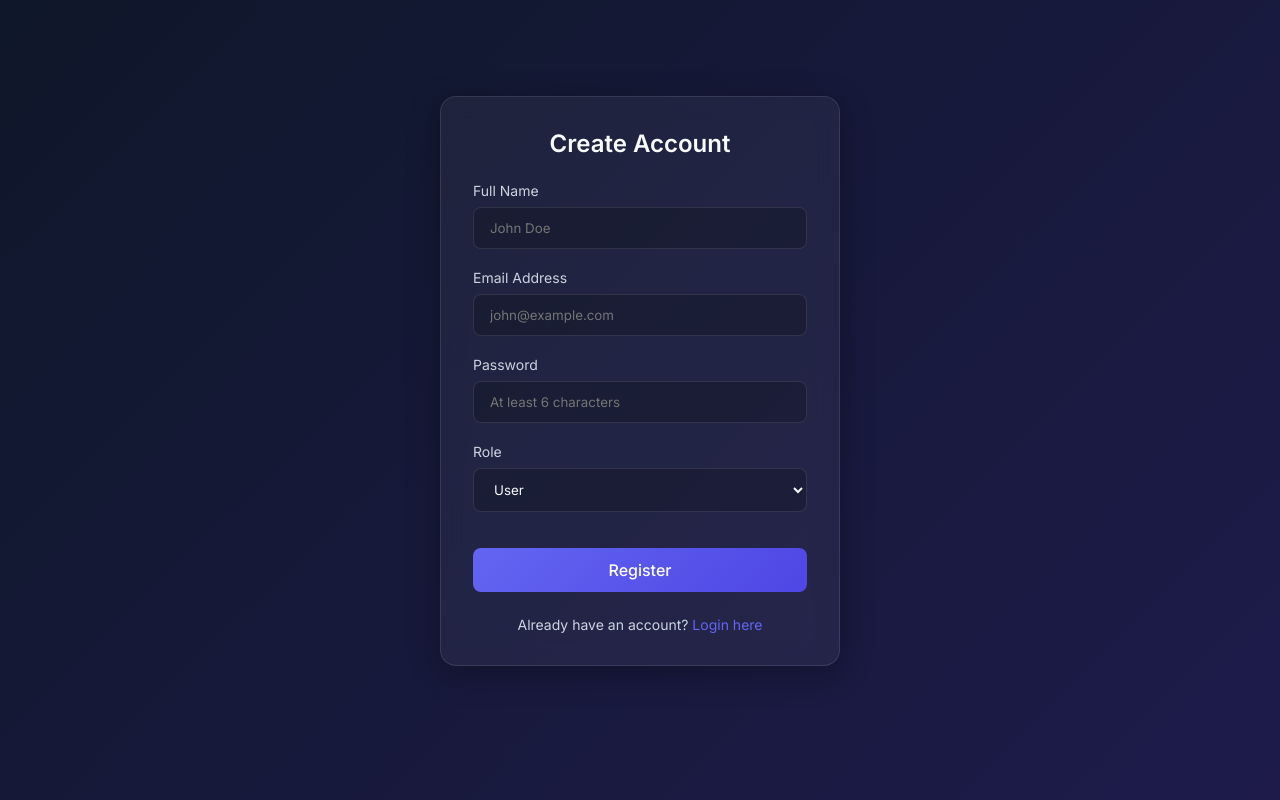
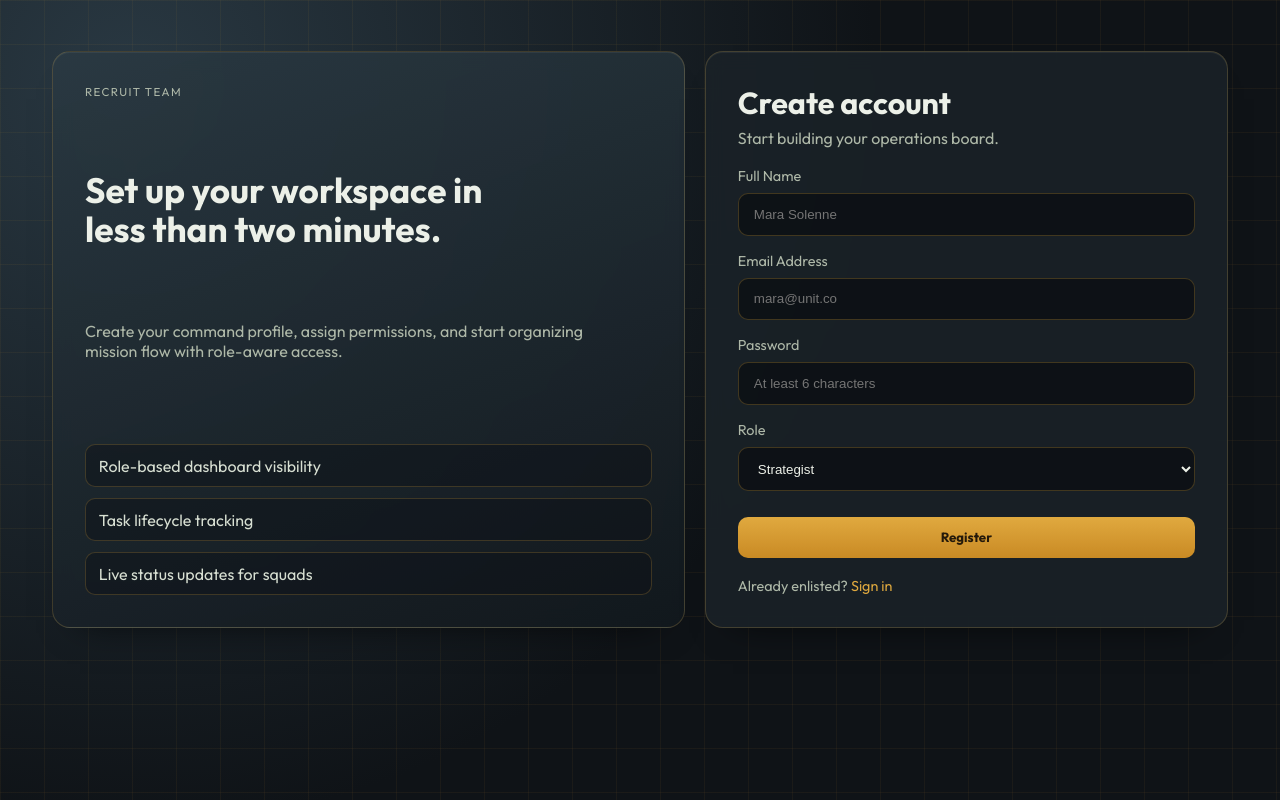
Before and after one commit to rakshith1928/backend-interview-api, a React (Vite) app in the folder frontend/: page /register in a window 1280 px wide. Built offline with nearby package versions, Linux system fonts and the light colour scheme; no server answers.

Commit message:
Refine auth pages with dribbble-inspired split layout

```diff
--- a/frontend/src/App.jsx
+++ b/frontend/src/App.jsx
@@ -35,12 +35,19 @@ function App() {
   return (
     <Router>
       <div className="app-container">
+        <div className="background-overlay" />
         {user && (
-          <nav className="navbar glass-panel">
-            <div className="nav-brand">Primetrade.ai API</div>
+          <nav className="navbar citadel-panel">
+            <div className="nav-brand">
+              <p className="overline">Clan Command</p>
+              <h1>War Table</h1>
+            </div>
             <div className="nav-user">
-              <span>{user.name} ({user.role})</span>
-              <button onClick={handleLogout} className="btn-secondary">Logout</button>
+              <div>
+                <p className="overline">Commander</p>
+                <p>{user.name} · {user.role}</p>
+              </div>
+              <button onClick={handleLogout} className="btn-secondary">Leave Camp</button>
             </div>
           </nav>
         )}
--- a/frontend/src/components/Register.jsx
+++ b/frontend/src/components/Register.jsx
@@ -33,8 +33,23 @@ function Register({ onLogin }) {
   }
 
   return (
-    <div className="auth-container glass-panel">
-      <h2>Create Account</h2>
+    <section className="auth-shell auth-shell-elevated">
+      <aside className="auth-aside auth-aside-refined citadel-panel">
+        <p className="overline">Recruit Team</p>
+        <h2>Set up your workspace in less than two minutes.</h2>
+        <p>Create your command profile, assign permissions, and start organizing mission flow with role-aware access.</p>
+        <ul className="benefit-list">
+          <li>Role-based dashboard visibility</li>
+          <li>Task lifecycle tracking</li>
+          <li>Live status updates for squads</li>
+        </ul>
+      </aside>
+
+      <div className="auth-container auth-container-refined citadel-panel">
+        <div className="auth-header">
+          <h2>Create account</h2>
+          <p>Start building your operations board.</p>
+        </div>
         {error && <div className="message error">{error}</div>}
         <form onSubmit={handleSubmit}>
           <div className="form-group">
@@ -45,7 +60,7 @@ function Register({ onLogin }) {
               value={formData.name}
               onChange={handleChange}
               required
-            placeholder="John Doe"
+              placeholder="Mara Solenne"
             />
           </div>
           <div className="form-group">
@@ -56,7 +71,7 @@ function Register({ onLogin }) {
               value={formData.email}
               onChange={handleChange}
               required
-            placeholder="john@example.com"
+              placeholder="mara@unit.co"
             />
           </div>
           <div className="form-group">
@@ -74,18 +89,19 @@ function Register({ onLogin }) {
           <div className="form-group">
             <label>Role</label>
             <select name="role" value={formData.role} onChange={handleChange}>
-            <option value="user">User</option>
-            <option value="admin">Admin</option>
+              <option value="user">Strategist</option>
+              <option value="admin">Warlord</option>
             </select>
           </div>
           <button type="submit" className="btn-primary" disabled={loading}>
-          {loading ? 'Registering...' : 'Register'}
+            {loading ? 'Creating account...' : 'Register'}
           </button>
         </form>
         <div className="auth-links">
-        Already have an account? <Link to="/login">Login here</Link>
+          Already enlisted? <Link to="/login">Sign in</Link>
         </div>
       </div>
+    </section>
   )
 }
 
--- a/frontend/src/index.css
+++ b/frontend/src/index.css
@@ -1,278 +1,228 @@
+@import url('https://fonts.googleapis.com/css2?family=Outfit:wght@300;400;500;600;700&display=swap');
+
 :root {
-  --primary-color: #6366f1;
-  --primary-hover: #4f46e5;
-  --secondary-color: #ec4899;
-  --bg-gradient-start: #0f172a;
-  --bg-gradient-end: #1e1b4b;
-  --glass-bg: rgba(255, 255, 255, 0.05);
-  --glass-border: rgba(255, 255, 255, 0.1);
-  --text-primary: #f8fafc;
-  --text-secondary: #cbd5e1;
-  --error-color: #ef4444;
-  --success-color: #10b981;
+  --bg-base: #0f1317;
+  --bg-elevated: #1b2329;
+  --panel: rgba(27, 35, 41, 0.85);
+  --panel-border: rgba(238, 195, 96, 0.2);
+  --text-main: #ecf0e8;
+  --text-muted: #aeb8a8;
+  --accent: #e0a93f;
+  --accent-strong: #c98a24;
+  --danger: #d3664f;
+  --success: #71b36b;
 }
 
-* {
-  box-sizing: border-box;
-  margin: 0;
-  padding: 0;
-}
+* { box-sizing: border-box; margin: 0; padding: 0; }
 
 body {
-  font-family: 'Inter', sans-serif;
-  background: linear-gradient(135deg, var(--bg-gradient-start) 0%, var(--bg-gradient-end) 100%);
-  color: var(--text-primary);
-  min-height: 100vh;
-  margin: 0;
-  overflow-x: hidden;
-}
-
-/* Glassmorphism Utilities */
-.glass-panel {
-  background: var(--glass-bg);
-  backdrop-filter: blur(12px);
-  -webkit-backdrop-filter: blur(12px);
-  border: 1px solid var(--glass-border);
-  border-radius: 16px;
-  box-shadow: 0 8px 32px 0 rgba(0, 0, 0, 0.3);
+  font-family: 'Outfit', sans-serif;
+  background: radial-gradient(circle at 10% 10%, #293842 0%, var(--bg-base) 55%);
+  color: var(--text-main);
+  min-height: 100dvh;
 }
 
 .app-container {
-  min-height: 100vh;
-  display: flex;
-  flex-direction: column;
+  min-height: 100dvh;
+  position: relative;
+  padding: 1.2rem;
 }
+
+.background-overlay {
+  position: fixed;
+  inset: 0;
+  pointer-events: none;
+  background-image: linear-gradient(rgba(224, 169, 63, 0.06) 1px, transparent 1px), linear-gradient(90deg, rgba(224, 169, 63, 0.06) 1px, transparent 1px);
+  background-size: 44px 44px;
+}
+
+.citadel-panel {
+  background: var(--panel);
+  border: 1px solid var(--panel-border);
+  border-radius: 18px;
+  box-shadow: 0 20px 36px -28px rgba(0, 0, 0, 0.85), inset 0 1px 0 rgba(255, 255, 255, 0.06);
+  backdrop-filter: blur(10px);
+}
+
+.navbar, .main-content, .dashboard-container { max-width: 1200px; margin: 0 auto; }
 
 .navbar {
   display: flex;
   justify-content: space-between;
   align-items: center;
-  padding: 1rem 2rem;
-  margin: 1rem;
-  border-radius: 12px;
+  padding: 1rem 1.25rem;
 }
 
-.nav-brand {
-  font-weight: 700;
-  font-size: 1.25rem;
-  background: linear-gradient(to right, var(--primary-color), var(--secondary-color));
-  -webkit-background-clip: text;
-  background-clip: text;
-  -webkit-text-fill-color: transparent;
+.nav-brand h1 { font-size: 1.5rem; font-weight: 600; }
+.overline { font-size: 0.72rem; letter-spacing: 0.12em; text-transform: uppercase; color: var(--text-muted); }
+
+.nav-user { display: flex; align-items: center; gap: 1rem; }
+
+.main-content { padding: 2rem 0.75rem; }
+
+.auth-shell { width: 100%; display: grid; grid-template-columns: 1.2fr 1fr; gap: 1rem; align-items: stretch; }
+.auth-aside, .auth-container { padding: 2rem; }
+.auth-aside h2 { font-size: 2rem; line-height: 1.1; margin: 0.75rem 0; }
+.auth-aside p { color: var(--text-muted); max-width: 48ch; }
+
+.form-group { margin-bottom: 1rem; display: grid; gap: 0.5rem; }
+label { color: var(--text-muted); font-size: 0.9rem; }
+input, textarea, select {
+  width: 100%; padding: 0.8rem 0.95rem; border-radius: 10px;
+  border: 1px solid rgba(224, 169, 63, 0.25); background: rgba(10, 14, 17, 0.7); color: var(--text-main);
+}
+input:focus, textarea:focus, select:focus { outline: none; border-color: var(--accent); }
+
+button { cursor: pointer; font-family: inherit; transition: transform 0.2s ease, background-color 0.2s ease; }
+.btn-primary {
+  width: 100%; margin-top: 0.6rem; padding: 0.78rem 1rem; border: none; border-radius: 10px;
+  background: linear-gradient(180deg, var(--accent) 0%, var(--accent-strong) 100%);
+  color: #24190a; font-weight: 700;
+}
+.btn-primary:hover { transform: translateY(-1px); }
+.btn-primary:active { transform: scale(0.98); }
+.btn-primary.slim { width: auto; margin-top: 0; }
+
+.btn-secondary, .btn-danger {
+  padding: 0.62rem 0.85rem; border-radius: 10px; background: transparent; color: var(--text-main);
+  border: 1px solid rgba(224, 169, 63, 0.24);
+}
+.btn-secondary:active, .btn-danger:active { transform: scale(0.98); }
+.btn-danger { color: #f5b6a7; border-color: rgba(211, 102, 79, 0.4); }
+
+.auth-links { margin-top: 1.2rem; color: var(--text-muted); font-size: 0.9rem; }
+.auth-links a { color: var(--accent); text-decoration: none; }
+
+.dashboard-header { display: flex; justify-content: space-between; gap: 1rem; align-items: center; margin-bottom: 1.2rem; }
+.dashboard-header h2 { font-size: 1.7rem; }
+
+.mission-form { padding: 1.5rem; margin-bottom: 1rem; }
+
+.task-list { display: grid; grid-template-columns: 1fr 1fr; gap: 1rem; }
+.task-card { padding: 1.3rem; }
+.task-meta { display: flex; justify-content: space-between; color: var(--text-muted); font-size: 0.8rem; }
+.task-title { margin: 0.7rem 0 0.4rem; font-size: 1.1rem; }
+.task-desc { color: var(--text-muted); margin-bottom: 0.8rem; }
+.task-owner { color: var(--text-muted); font-size: 0.8rem; margin-bottom: 1rem; }
+.task-actions { display: flex; gap: 0.7rem; }
+
+.task-status { padding: 0.2rem 0.55rem; border-radius: 999px; text-transform: capitalize; }
+.status-pending { background: rgba(207, 163, 58, 0.2); color: #f1d486; }
+.status-in-progress { background: rgba(96, 146, 198, 0.2); color: #9cc9f1; }
+.status-completed { background: rgba(113, 179, 107, 0.22); color: #bae5b5; }
+
+.message { padding: 0.75rem; border-radius: 8px; margin-bottom: 1rem; }
+.message.error { background: rgba(211, 102, 79, 0.12); border: 1px solid rgba(211, 102, 79, 0.3); color: #ffc9bd; }
+.message.success { background: rgba(113, 179, 107, 0.12); border: 1px solid rgba(113, 179, 107, 0.35); color: #c8efc4; }
+
+.empty-state { padding: 2rem; text-align: center; }
+.empty-state p { color: var(--text-muted); margin-top: 0.5rem; }
+
+.skeleton-grid { display: grid; grid-template-columns: 1fr 1fr; gap: 1rem; }
+.skeleton-card { height: 210px; border-radius: 18px; background: linear-gradient(120deg, rgba(43,56,64,0.8), rgba(59,74,84,0.45), rgba(43,56,64,0.8)); background-size: 250% 250%; animation: shimmer 1.7s infinite; }
+
+@keyframes shimmer {
+  0% { background-position: 100% 50%; }
+  100% { background-position: 0 50%; }
 }
 
-.nav-user {
-  display: flex;
-  align-items: center;
-  gap: 1rem;
-  font-size: 0.875rem;
-  color: var(--text-secondary);
+@media (max-width: 900px) {
+  .auth-shell, .task-list, .skeleton-grid { grid-template-columns: 1fr; }
 }
 
-.main-content {
-  flex: 1;
-  padding: 2rem;
-  display: flex;
-  justify-content: center;
-  align-items: flex-start;
+
+.auth-shell-elevated {
+  grid-template-columns: 1.15fr 0.95fr;
+  gap: 1.2rem;
 }
 
-/* Forms & Inputs */
-.auth-container {
-  width: 100%;
-  max-width: 400px;
-  padding: 2rem;
-  margin-top: 4rem;
-  animation: slideUp 0.5s ease-out;
+.auth-aside-refined {
+  display: flex;
+  flex-direction: column;
+  justify-content: space-between;
+  min-height: 520px;
+  background: linear-gradient(160deg, rgba(42, 57, 66, 0.92), rgba(18, 24, 29, 0.95));
 }
 
-.auth-container h2 {
-  margin-bottom: 1.5rem;
-  text-align: center;
-  font-weight: 600;
+.auth-aside-refined h2 {
+  font-size: 2.2rem;
+  line-height: 1.1;
+  margin: 0.8rem 0;
+  max-width: 18ch;
 }
 
-.form-group {
-  margin-bottom: 1.25rem;
+.metric-grid {
+  display: grid;
+  grid-template-columns: repeat(3, 1fr);
+  gap: 0.75rem;
+  margin-top: 1.6rem;
 }
 
-.form-group label {
-  display: block;
-  margin-bottom: 0.5rem;
-  font-size: 0.875rem;
-  color: var(--text-secondary);
+.metric-item {
+  padding: 0.75rem;
+  border: 1px solid rgba(224, 169, 63, 0.26);
+  border-radius: 12px;
+  background: rgba(20, 27, 32, 0.55);
+  display: grid;
+  gap: 0.3rem;
 }
 
-input, select, textarea {
-  width: 100%;
-  padding: 0.75rem 1rem;
-  background: rgba(0, 0, 0, 0.2);
-  border: 1px solid var(--glass-border);
-  border-radius: 8px;
-  color: var(--text-primary);
-  font-family: inherit;
-  transition: all 0.3s ease;
+.metric-item strong {
+  font-size: 1.2rem;
 }
 
-input:focus, select:focus, textarea:focus {
-  outline: none;
-  border-color: var(--primary-color);
-  box-shadow: 0 0 0 2px rgba(99, 102, 241, 0.2);
+.metric-item span {
+  font-size: 0.76rem;
+  color: var(--text-muted);
 }
 
-/* Buttons */
-button {
-  cursor: pointer;
-  font-family: inherit;
-  font-weight: 500;
-  transition: all 0.3s ease;
+.auth-container-refined {
+  padding: 2rem;
+  min-height: 520px;
+  display: flex;
+  flex-direction: column;
+  justify-content: center;
 }
 
-.btn-primary {
-  width: 100%;
-  padding: 0.75rem;
-  background: linear-gradient(135deg, var(--primary-color), var(--primary-hover));
-  color: white;
-  border: none;
-  border-radius: 8px;
-  font-size: 1rem;
-  margin-top: 1rem;
+.auth-header {
+  margin-bottom: 1.2rem;
 }
 
-.btn-primary:hover {
-  transform: translateY(-2px);
-  box-shadow: 0 4px 12px rgba(99, 102, 241, 0.4);
+.auth-header h2 {
+  font-size: 1.9rem;
 }
 
-.btn-secondary {
-  padding: 0.5rem 1rem;
-  background: transparent;
-  color: var(--text-primary);
-  border: 1px solid var(--glass-border);
-  border-radius: 6px;
+.auth-header p {
+  color: var(--text-muted);
+  margin-top: 0.35rem;
 }
 
-.btn-secondary:hover {
-  background: rgba(255, 255, 255, 0.1);
+.benefit-list {
+  list-style: none;
+  margin-top: 1.5rem;
+  display: grid;
+  gap: 0.7rem;
 }
 
-.btn-danger {
-  padding: 0.5rem 1rem;
-  background: rgba(239, 68, 68, 0.1);
-  color: var(--error-color);
-  border: 1px solid rgba(239, 68, 68, 0.2);
-  border-radius: 6px;
+.benefit-list li {
+  border: 1px solid rgba(224, 169, 63, 0.22);
+  border-radius: 10px;
+  padding: 0.65rem 0.8rem;
+  background: rgba(14, 19, 24, 0.5);
+  color: #d7dfd2;
 }
 
-.btn-danger:hover {
-  background: rgba(239, 68, 68, 0.2);
+@media (max-width: 900px) {
+  .auth-shell-elevated {
+    grid-template-columns: 1fr;
+  }
+
+  .auth-aside-refined,
+  .auth-container-refined {
+    min-height: auto;
+  }
+
+  .metric-grid {
+    grid-template-columns: 1fr;
+  }
 }
-
-.auth-links {
-  margin-top: 1.5rem;
-  text-align: center;
-  font-size: 0.875rem;
-  color: var(--text-secondary);
-}
-
-.auth-links a {
-  color: var(--primary-color);
-  text-decoration: none;
-}
-
-/* Dashboard */
-.dashboard-container {
-  width: 100%;
-  max-width: 1000px;
-  animation: fadeIn 0.5s ease-out;
-}
-
-.dashboard-header {
-  display: flex;
-  justify-content: space-between;
-  align-items: center;
-  margin-bottom: 2rem;
-}
-
-.task-list {
-  display: grid;
-  gap: 1rem;
-  grid-template-columns: repeat(auto-fill, minmax(300px, 1fr));
-}
-
-.task-card {
-  padding: 1.5rem;
-  transition: transform 0.3s ease;
-}
-
-.task-card:hover {
-  transform: translateY(-4px);
-}
-
-.task-title {
-  font-weight: 600;
-  font-size: 1.125rem;
-  margin-bottom: 0.5rem;
-}
-
-.task-desc {
-  color: var(--text-secondary);
-  font-size: 0.875rem;
-  margin-bottom: 1rem;
-}
-
-.task-meta {
-  display: flex;
-  justify-content: space-between;
-  align-items: center;
-  font-size: 0.75rem;
-  color: var(--text-secondary);
-}
-
-.task-status {
-  padding: 0.25rem 0.5rem;
-  border-radius: 999px;
-  text-transform: capitalize;
-}
-
-.status-pending { background: rgba(245, 158, 11, 0.2); color: #fbbf24; }
-.status-in-progress { background: rgba(59, 130, 246, 0.2); color: #60a5fa; }
-.status-completed { background: rgba(16, 185, 129, 0.2); color: #34d399; }
-
-.task-actions {
-  display: flex;
-  gap: 0.5rem;
-  margin-top: 1rem;
-}
-
-/* Messages */
-.message {
-  padding: 0.75rem;
-  border-radius: 8px;
-  margin-bottom: 1rem;
-  font-size: 0.875rem;
-  text-align: center;
-}
-
-.message.error {
-  background: rgba(239, 68, 68, 0.1);
-  color: var(--error-color);
-  border: 1px solid rgba(239, 68, 68, 0.2);
-}
-
-.message.success {
-  background: rgba(16, 185, 129, 0.1);
-  color: var(--success-color);
-  border: 1px solid rgba(16, 185, 129, 0.2);
-}
-
-/* Animations */
-@keyframes slideUp {
-  from { opacity: 0; transform: translateY(20px); }
-  to { opacity: 1; transform: translateY(0); }
-}
-
-@keyframes fadeIn {
-  from { opacity: 0; }
-  to { opacity: 1; }
-}
```
Also changed, not shown: frontend/src/components/Dashboard.jsx (+32 -29 lines), frontend/src/components/Login.jsx (+30 -5 lines). Lines whose indentation alone changed are shown as unchanged.
